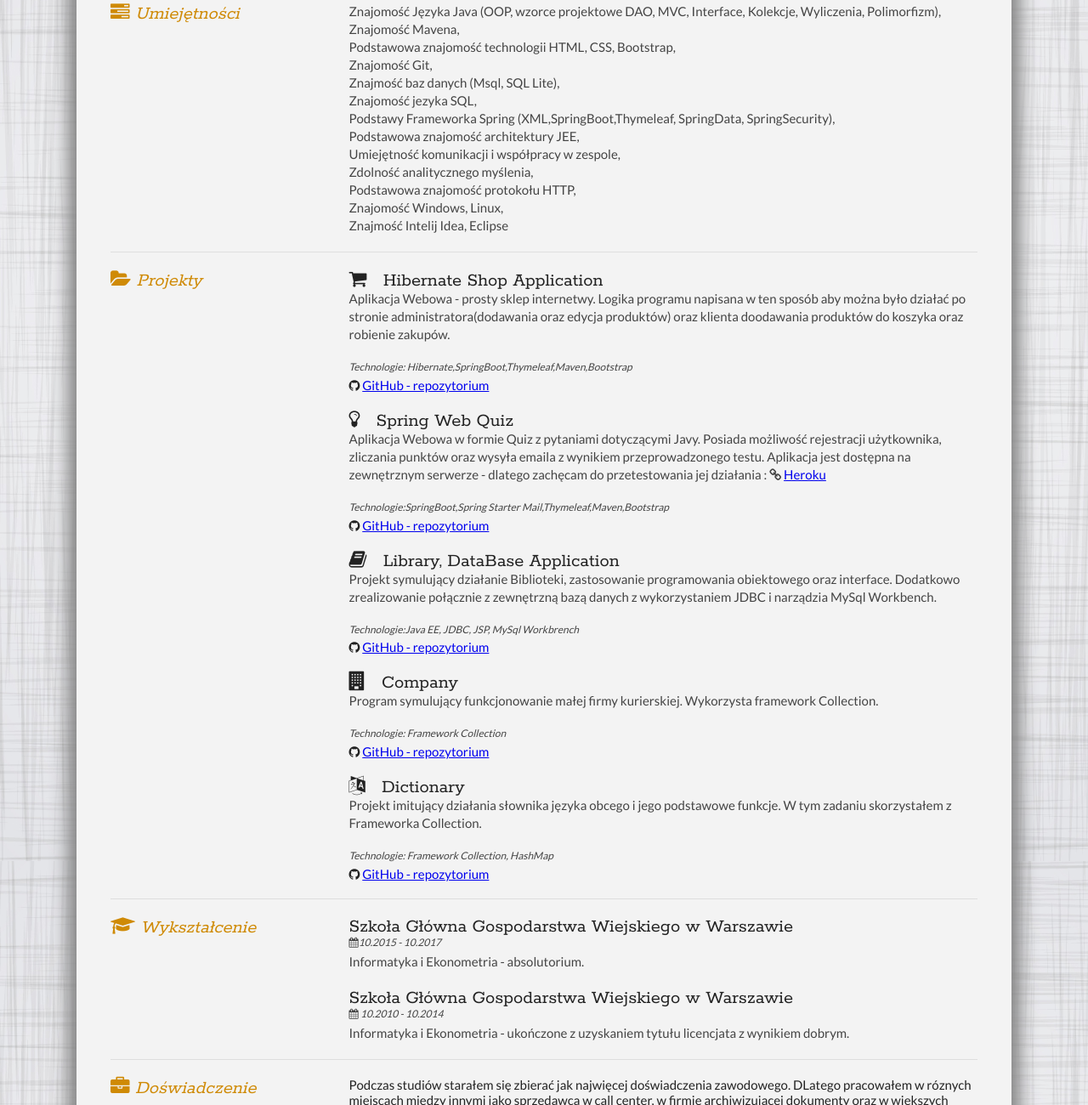
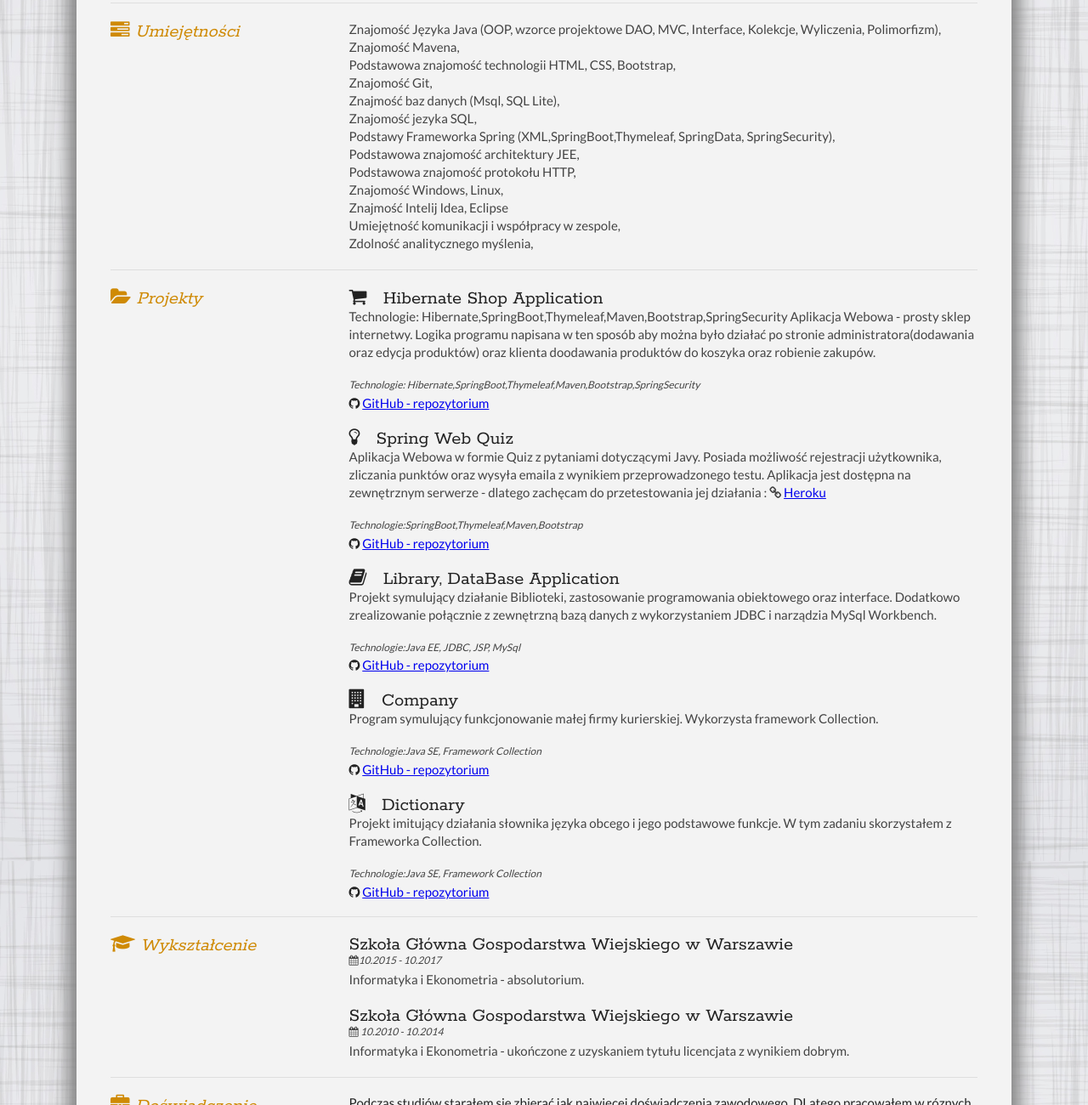
Before and after one commit to KoderPoGodzinach/KoderPoGodzinach.github.io, a plain HTML site: page index.html in a window 1280 px wide. Shown: the part 317-1617 px from the top of the page at 85% size. Drawn offline with Linux system fonts and the light colour scheme.

Commit message:
refactor

```diff
--- a/index.html
+++ b/index.html
@@ -54,7 +54,7 @@
 
 				<div class="sectionContent">
 					<p>
-						Jestem absolwentem , dążącym do zdobycia pierwszego komercyjnego doświadczenia zawodowego na stanowisku programisty. Chciałbym się rozwijać w kierunku aplikacji webowych.
+						Jestem absolwentem , dążącym do zdobycia pierwszego komercyjnego doświadczenia zawodowego na stanowisku programisty. Chciałbym dalej uczyś się technologi Spring a w dalszym etapie poznać technologie webowe jak JavaScript czy Angular.
 					</p>
 				</div>
 			</article>
@@ -80,11 +80,11 @@
 						Znajomość jezyka SQL,<br>
 						Podstawy Frameworka Spring (XML,SpringBoot,Thymeleaf, SpringData, SpringSecurity),<br>
 						Podstawowa znajomość architektury JEE,<br>
-						Umiejętność komunikacji i współpracy w zespole,<br>
-						Zdolność analitycznego myślenia,<br>
 						Podstawowa znajomość protokołu HTTP,<br>
 						Znajomość Windows, Linux, <br>
 						Znajmość Intelij Idea, Eclipse <br>
+						Umiejętność komunikacji i współpracy w zespole,<br>
+						Zdolność analitycznego myślenia,<br>
 					</p>
 				</article>
 			</div>
@@ -101,9 +101,9 @@
 			<div class="sectionContent">
 				<article>
 					<h2><i class="fa fa-shopping-cart" aria-hidden="true"></i> &nbsp; Hibernate Shop Application </h2>
-					<p>Aplikacja Webowa - prosty sklep internetwy. Logika programu napisana w ten sposób aby można było działać po stronie administratora(dodawania oraz edycja produktów) oraz klienta doodawania produktów do koszyka oraz robienie zakupów.
+					<p><b>Technologie: Hibernate,SpringBoot,Thymeleaf,Maven,Bootstrap,SpringSecurity </b>Aplikacja Webowa - prosty sklep internetwy. Logika programu napisana w ten sposób aby można było działać po stronie administratora(dodawania oraz edycja produktów) oraz klienta doodawania produktów do koszyka oraz robienie zakupów.
 					</br>
-						<p class="subDetails">Technologie: Hibernate,SpringBoot,Thymeleaf,Maven,Bootstrap</p>
+						<p class="subDetails">Technologie: Hibernate,SpringBoot,Thymeleaf,Maven,Bootstrap,SpringSecurity</p>
 						<i class="fa fa-github" aria-hidden="true"></i>  <a href="https://github.com/rafdziedzic/HibernateHelloWorld">GitHub - repozytorium</a>
 					</p>
 				</article>
@@ -114,7 +114,7 @@
 
 						<i class="fa fa-link" aria-hidden="true"></i> <a href="https://github.com/rafdziedzic">Heroku</a> </br>
 
-						<p class="subDetails">Technologie:SpringBoot,Spring Starter Mail,Thymeleaf,Maven,Bootstrap</p>
+						<p class="subDetails">Technologie:SpringBoot,Thymeleaf,Maven,Bootstrap</p>
 
 						<i class="fa fa-github" aria-hidden="true"></i>  <a href="https://github.com/rafdziedzic/SpringWebQuiz">GitHub - repozytorium</a>
 					</p>
@@ -125,7 +125,7 @@
 					<p>Projekt symulujący działanie Biblioteki, zastosowanie programowania obiektowego oraz interface. Dodatkowo zrealizowanie połącznie
 						z zewnętrzną bazą danych z wykorzystaniem JDBC i narządzia MySql Workbench.
 						</br>
-						<p class="subDetails">Technologie:Java EE, JDBC, JSP, MySql Workbrench</p>
+						<p class="subDetails">Technologie:Java EE, JDBC, JSP, MySql</p>
 						<i class="fa fa-github" aria-hidden="true"></i>  <a href="https://github.com/rafdziedzic/Java-EE-Library">GitHub - repozytorium</a>
 					</p>
 				</article>
@@ -134,7 +134,7 @@
 					<h2> <i class="fa fa-building" aria-hidden="true"></i> &nbsp; Company </h2>
 					<p>Program symulujący funkcjonowanie małej firmy kurierskiej. Wykorzysta framework Collection.
 						</br>
-						<p class="subDetails">Technologie: Framework Collection</p>
+						<p class="subDetails">Technologie:Java SE, Framework Collection</p>
 						<i class="fa fa-github" aria-hidden="true"></i>  <a href="https://github.com/rafdziedzic/Company">GitHub - repozytorium</a>
 					</p>
 				</article>
@@ -144,7 +144,7 @@
 
 					<p>Projekt imitujący działania słownika języka obcego i jego podstawowe funkcje. W tym zadaniu skorzystałem z Frameworka Collection.
 						</br>
-						<p class="subDetails">Technologie: Framework Collection, HashMap</p>
+						<p class="subDetails">Technologie:Java SE, Framework Collection</p>
 						<i class="fa fa-github" aria-hidden="true"></i>  <a href="https://github.com/rafdziedzic/Dictionary">GitHub - repozytorium</a>
 					</p>
 				</article>
@@ -191,7 +191,7 @@
 
 
 				<article>
-					Podczas studiów starałem się zbierać jak najwięcej doświadczenia zawodowego. DLatego pracowałem w róznych miejscach między innymi jako sprzedawca w call center, w firmie archiwizującej dokumenty oraz w większych korporacjach jak PKO BP. Aktualnie pracuje w charakterze kierownika sali nadzorując grupę kelnerów podczas różnego rodzaju przyjęć. Praca ta umożliwia mi elastyczny czas pracy dzięki czemu mogę uczyś sie programowania po godzinach.
+					Podczas studiów starałem się zbierać jak najwięcej doświadczenia zawodowego. DLatego pracowałem w róznych miejscach między innymi jako sprzedawca w call center, w firmie archiwizującej dokumenty oraz w większych korporacjach jak PKO BP. Aktualnie pracuje w charakterze kierownika sali nadzorując grupę kelnerów podczas różnego rodzaju przyjęć. Podczas zajęć z programowania na studiach spodobała mi się ta tematyka i postanowiłem uczyć się po godzinach we własnym zakresie.
 					<p>&nbsp;</p>
 				</article>
 			</div>
```
